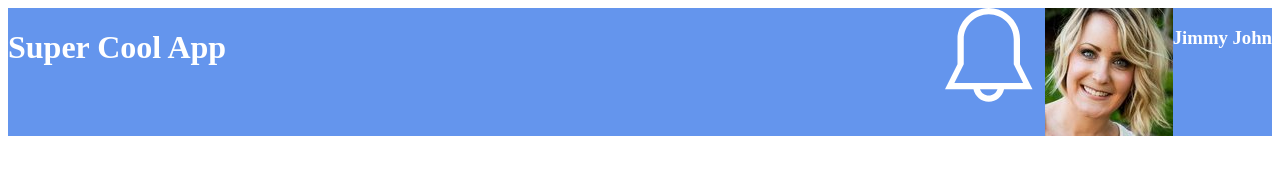
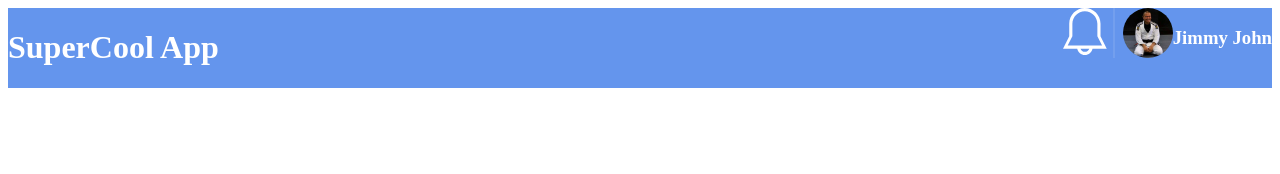
Before and after one commit to jeffbalagosa/Unit-7-Project, a plain HTML site: page index.html in a window 1280 px wide. Drawn offline with nearby package versions, Linux system fonts and the light colour scheme.

Commit message:
styled images of people

```diff
--- a/css/style.css
+++ b/css/style.css
@@ -13,3 +13,16 @@ header {
   display: flex;
   justify-content: space-between;
 }
+
+.bell {
+  margin-right: 0.5em;
+  border-right: 2px solid rgba(255, 255, 255, 0.1);
+  width: 50px;
+  height: 50px;
+}
+
+.people-imgs {
+  border-radius: 50%;
+  width: 50px;
+  height: 50px;
+}
--- a/index.html
+++ b/index.html
@@ -10,16 +10,15 @@
     <div class="grid-container">
       <header>
         <div>
-          <h1>Super Cool App</h1>
+          <h1>SuperCool App</h1>
         </div>
         <div class="profile-area">
+          <img class="bell" src="icons/icon-bell.svg" alt="Notification Icon" />
           <img
-            src="icons/icon-bell.svg"
-            alt="Notification Icon"
-            width="100px"
-            height="100px"
+            class="people-imgs"
+            src="images/profile-pic.jpg"
+            alt="Profile Image"
           />
-          <img src="images/member-1.jpg" alt="Profile Image" />
           <h3>Jimmy John</h3>
         </div>
       </header>
```
Also changed, not shown: images/profile-pic.jpg (added).
